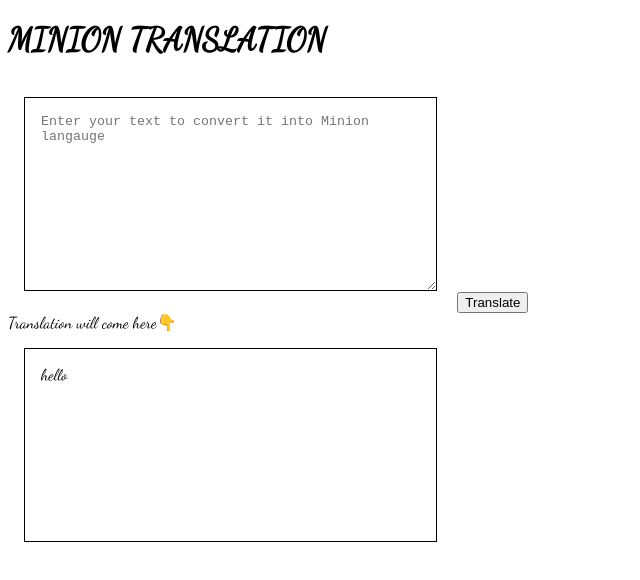
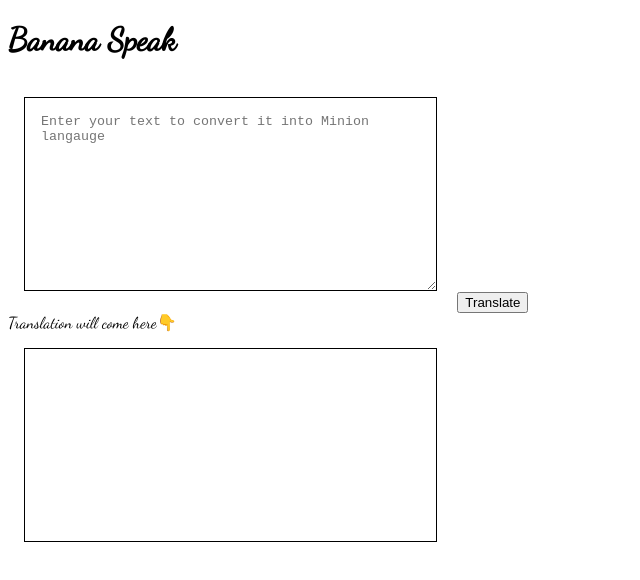
Before and after one commit to Rushi20001/minion-talk, a plain HTML site: page index.html in a window 1280 px wide. Shown: the whole page, without its empty margins (0-640 px from the left). Drawn offline with Linux system fonts and the light colour scheme.

Commit message:
updated text

```diff
--- a/index.html
+++ b/index.html
@@ -6,13 +6,15 @@
     <meta name="viewport" content="width=device-width, initial-scale=1.0">
     <title>Minion Talk</title>
     <link rel="stylesheet" href="styles.css"/>
+
 </head>
+
 <body>
-    <h1>MINION TRANSLATION</h1>
+    <h1>Banana Speak</h1>
     <textarea id="txt-input" placeholder="Enter your text to convert it into Minion langauge"></textarea>
     <button id="btn-translate">Translate</button>
 <div>Translation will come here👇 </div>
-    <div id="output">hello</div>
+    <div id="output"></div>
     <script src="app.js" type="text/javascript"></script>
 </body>
 </html>
```
